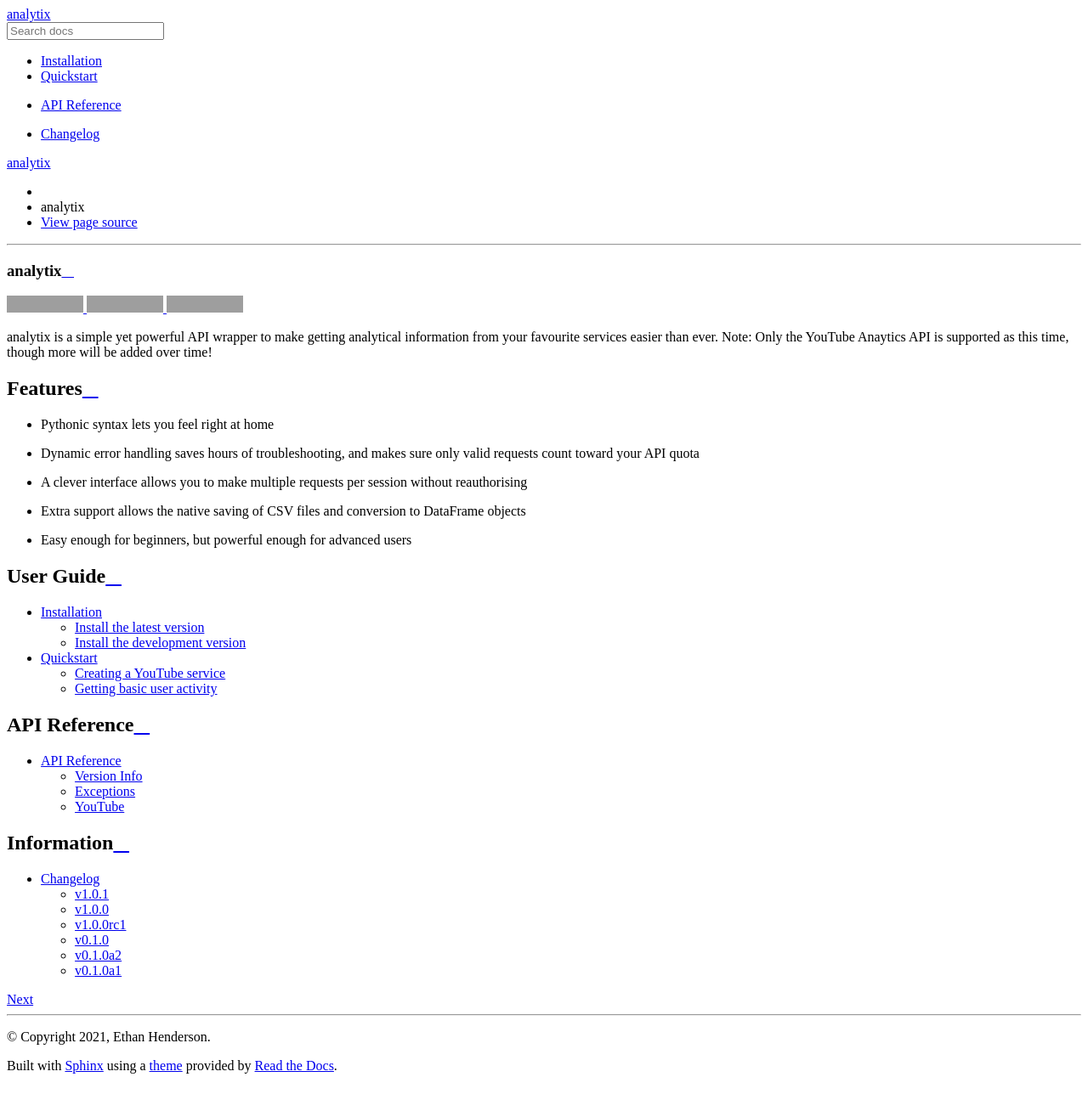
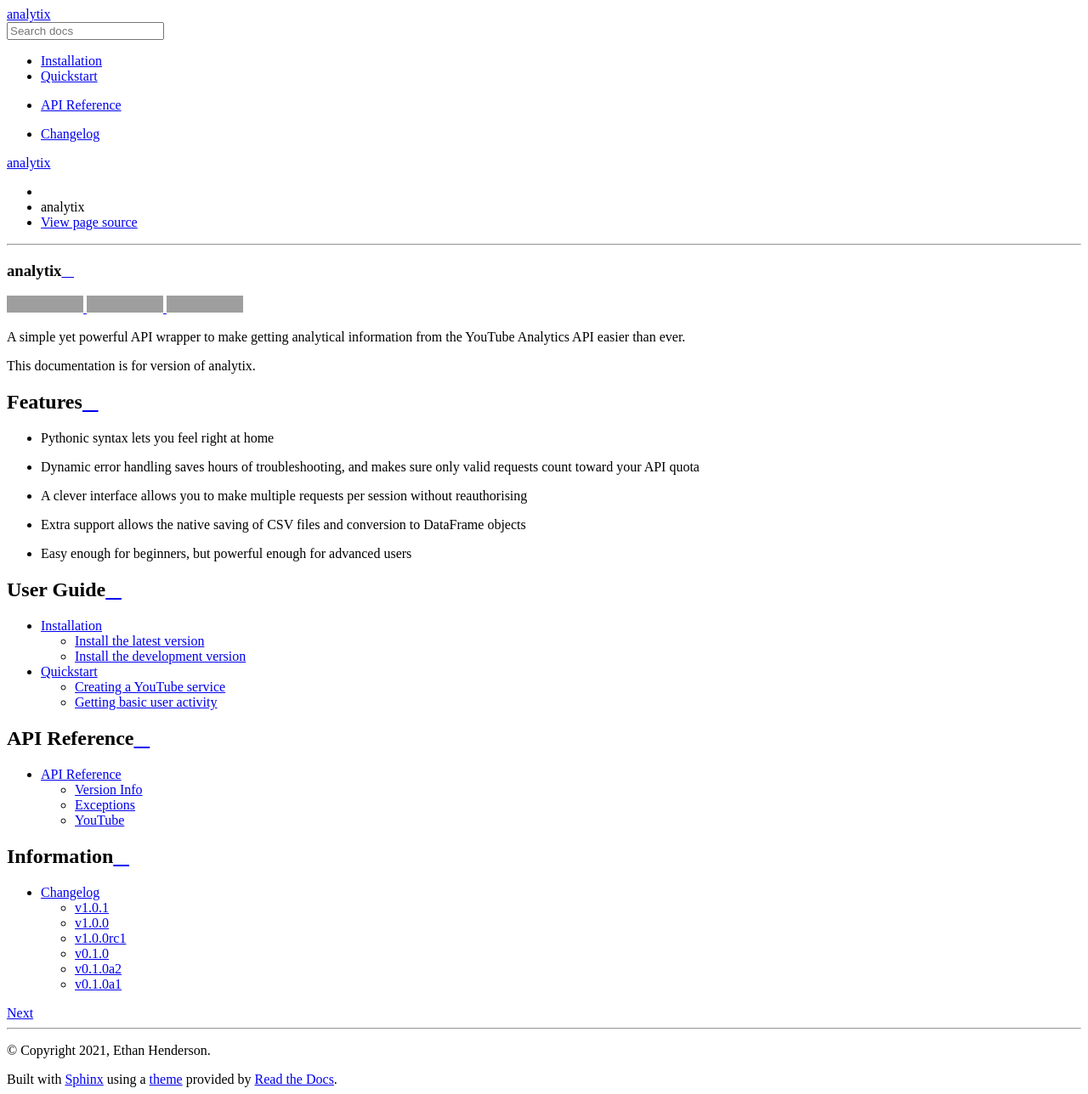
Before and after one commit to parafoxia/analytix, a Sphinx documentation site: the page built from docs/index.rst, in a window 1280 px wide. Shown: the whole page at 85% size. Built offline with Sphinx 7.4.7 and the Read the Docs theme 2.0.0, drawn with Linux system fonts in a browser that asks for light colours; the version number could not be read and is left out; grey boxes are pictures that could not be loaded.

Commit message:
Added version directly into docs
This just makes it easier to work out if the docs are for your version.

```diff
--- a/docs/conf.py
+++ b/docs/conf.py
@@ -26,6 +26,7 @@ author = "Ethan Henderson"
 
 # The full version, including alpha/beta/rc tags
 release = analytix.__version__
+rst_epilog = f".. |version| replace:: {release}"
 
 
 # -- General configuration ---------------------------------------------------
--- a/docs/index.rst
+++ b/docs/index.rst
@@ -16,7 +16,9 @@ analytix
    :alt: License
    :target: https://github.com/parafoxia/analytix/blob/main/LICENSE
 
-analytix is a simple yet powerful API wrapper to make getting analytical information from your favourite services easier than ever. Note: Only the YouTube Anaytics API is supported as this time, though more will be added over time!
+A simple yet powerful API wrapper to make getting analytical information from the YouTube Analytics API easier than ever.
+
+This documentation is for version |version| of analytix.
 
 Features
 --------
```
